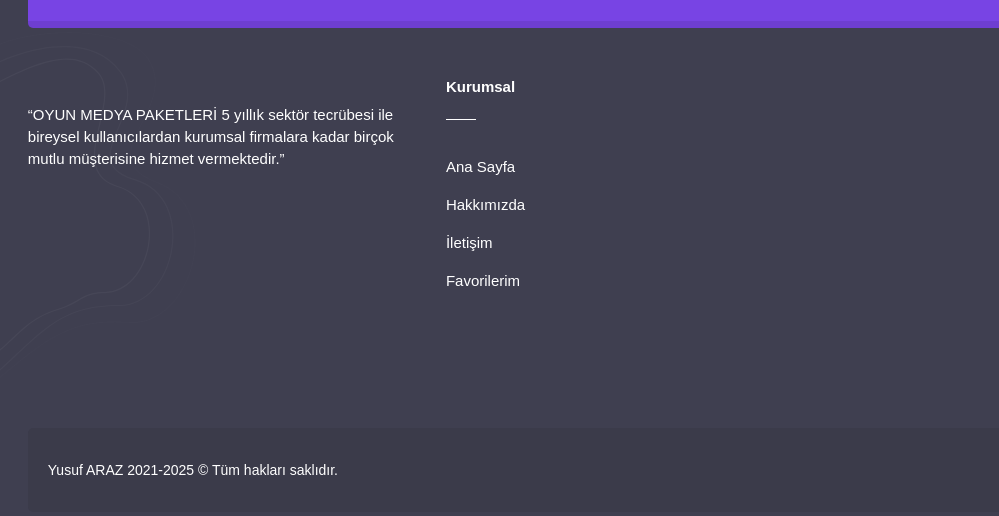
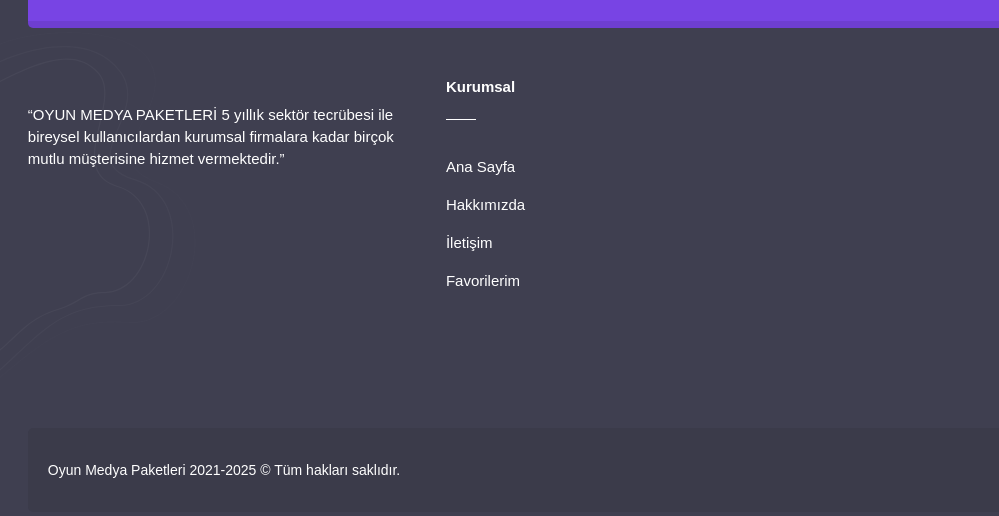
Before and after one commit to Hasanaksoz47/e-ticaretsitem, a plain HTML site: page index.html in a window 1280 px wide. Shown: the part 1857-2373 px from the top of the page, 0-999 px from the left. Drawn offline with nearby package versions, Linux system fonts and the light colour scheme; a web font is replaced by a local one.

Commit message:
Update index.html

```diff
--- a/index.html
+++ b/index.html
@@ -903,7 +903,7 @@
             </div>
             <div class="footer__bottom">
                 <div class="copyright">
-                    Yusuf ARAZ 2021-2025 © Tüm hakları saklıdır. </div>
+                    Oyun Medya Paketleri 2021-2025 © Tüm hakları saklıdır. </div>
                 <div class="social">
                     <ul>
                         <li>
@@ -1038,4 +1038,5 @@
 
 
 
+
 </body><!-- Mirrored from sosyaldigital.com/ by HTTrack Website Copier/3.x [XR&CO'2014], Fri, 31 Jan 2025 23:26:24 GMT --></html>
```
